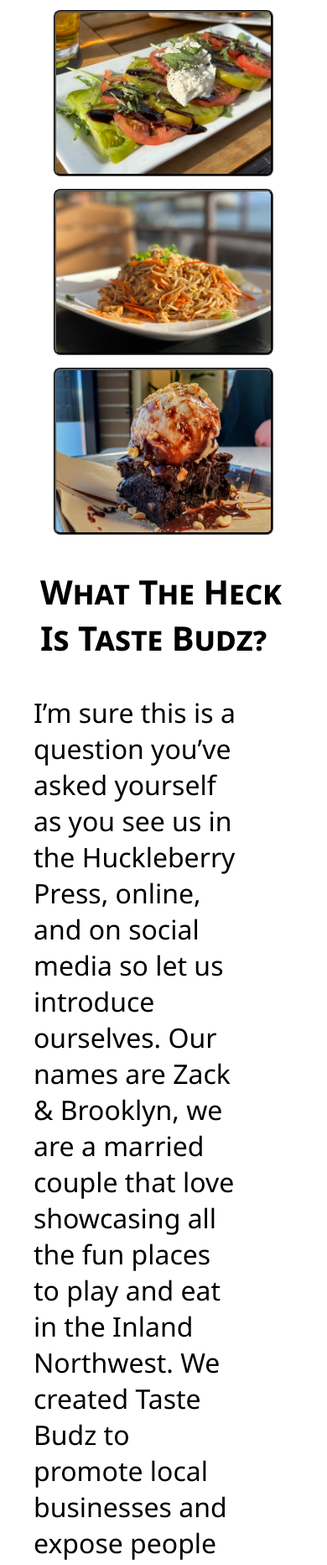
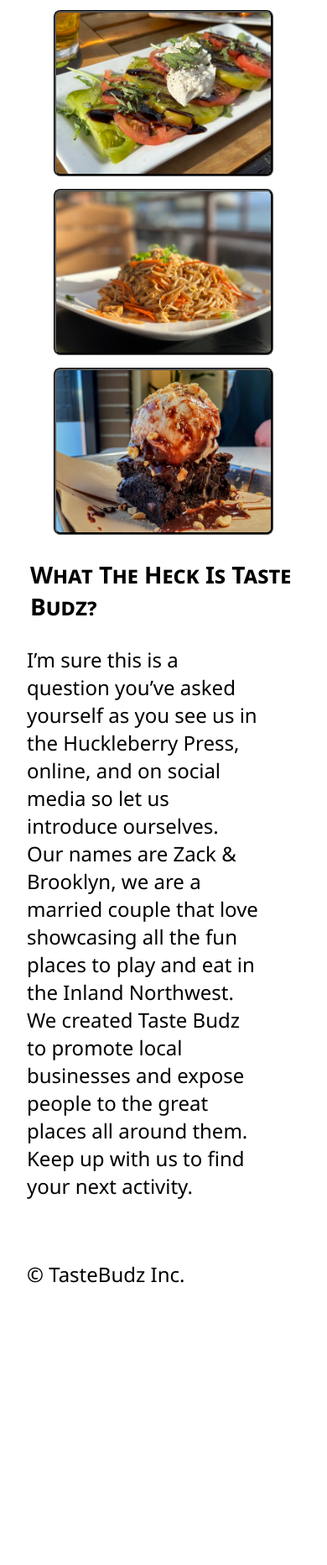
Before and after one commit to bbolin333/my-website, a plain HTML site: page index.html in a window 390 px wide. Shown: the part 133-1997 px from the top of the page at 84% size. After the commit the page ends 1691 px from the top, so only its background shows below. Drawn offline with nearby package versions, Linux system fonts and the light colour scheme; some packages are replaced by stand-ins of ours; a script that the page names is missing.

Commit message:
minor edits

```diff
--- a/cssSheets/mediaQuery.css
+++ b/cssSheets/mediaQuery.css
@@ -5,9 +5,7 @@
     padding-top: 3em;
     font-size: 1.5em;
     font-weight: 400;
-    display: flex;
-    flex-direction: column;
-    justify-content: space-around;
+    text-align: left;
   }
   article {
     column-count: 1;
@@ -24,6 +22,15 @@
   }
 }
 
+@media only screen and (max-width: 1330px) {
+  #nav_menu {
+    display: none;
+  }
+
+  #mobile_menu {
+    display: block;
+  }
+}
 @media only screen and (max-width: 1145px) {
   article {
     column-count: 2;
@@ -33,28 +40,6 @@
     padding: 1em;
   }
 }
-
-@media only screen and (max-width: 1330px) {
-  #nav_menu {
-    display: none;
-  }
-
-  #mobile_menu {
-    display: block;
-  }
-}
-
-@media only screen and (max-width: 899px) {
-  footer {
-    padding-top: 2em;
-    font-size: 1.5em;
-    font-weight: 400;
-    display: flex;
-    flex-direction: column;
-    justify-content: space-around;
-  }
-}
-
 @media only screen and (max-width: 750px) {
   .art_photos {
     width: 100%;
--- a/styles.css
+++ b/styles.css
@@ -18,13 +18,13 @@
 
 /* index.html */
 #intro_p {
-  font-size: 2em;
+  font-size: 1.5em;
   padding-right: 2em;
 }
 
 /* index html */
 #intro {
-  font-size: 2.5em;
+  font-size: 1.75em;
   font-weight: bolder;
 }
 
```
